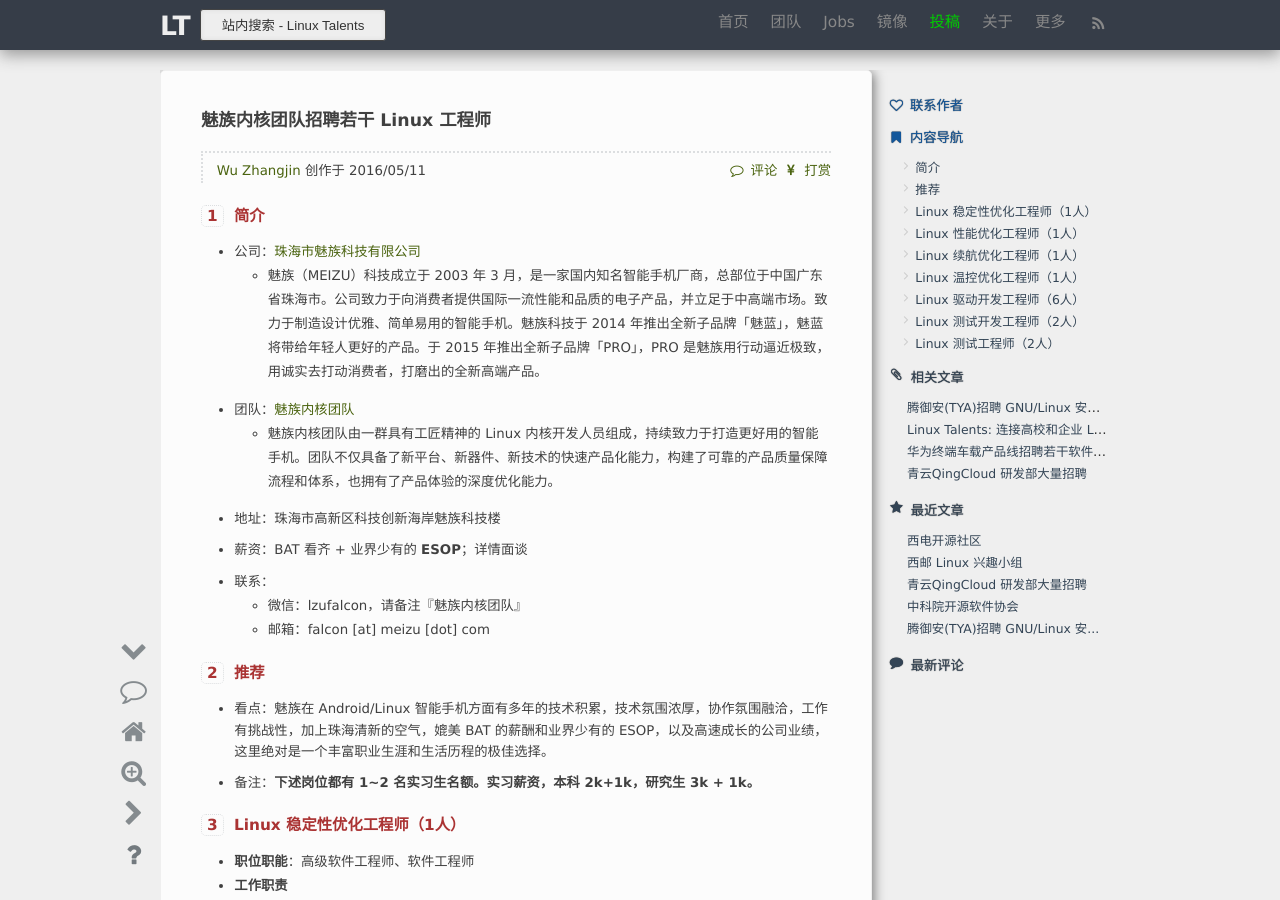
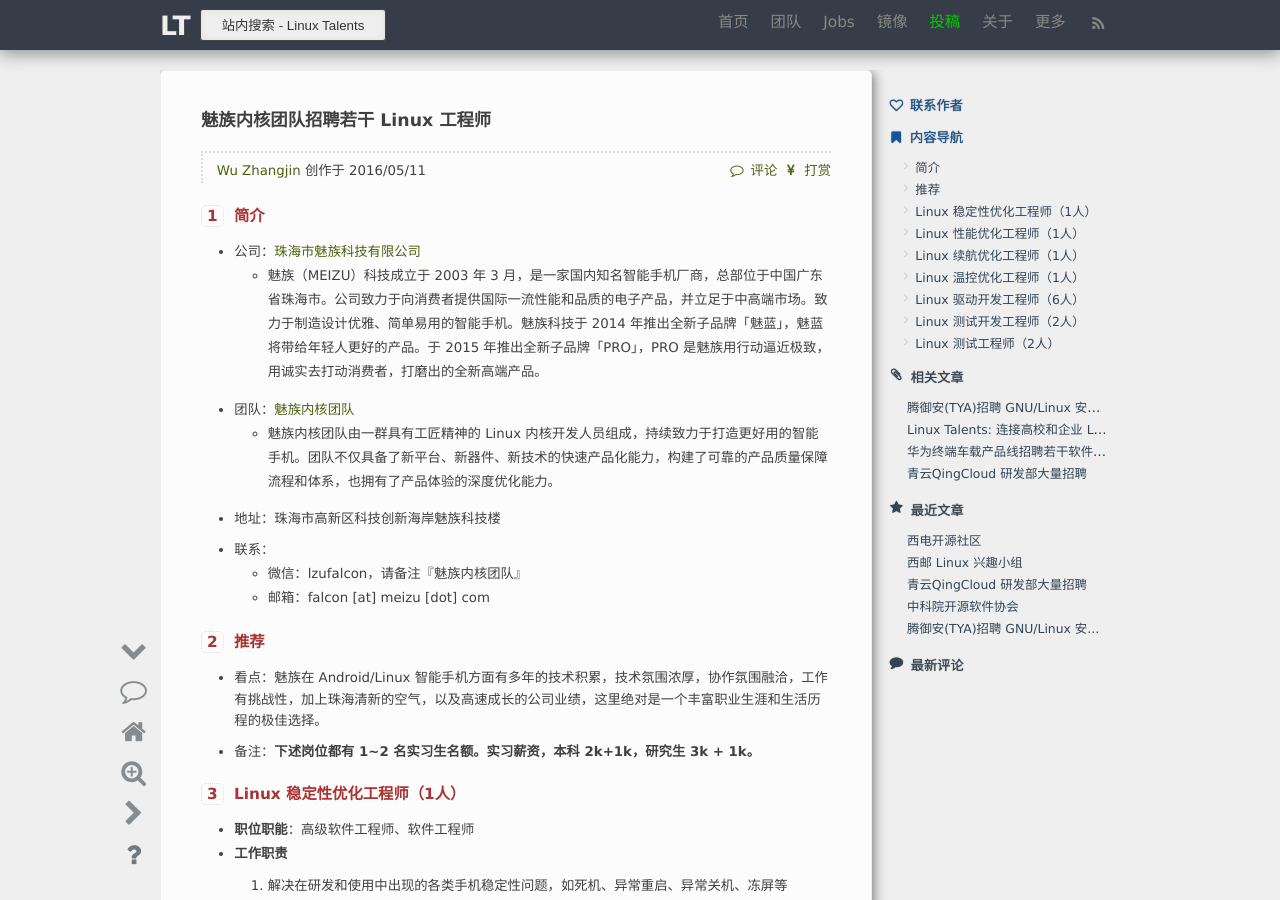
Before and after one commit to lzufalcon/linux-talents.github.io, a Jekyll site: the page built from _posts/2016-05-11-meizu-rd-center-bsp-dept-linux-opt-jobs.md, in a window 1280 px wide and 900 px high. Built offline with Jekyll 4.4.1, drawn with Linux system fonts in a browser that asks for light colours; comment, search, counter and statistics services are not loaded.

Commit message:
post: Update meizu jobs info
Signed-off-by: Wu Zhangjin <falcon@meizu.com>

```diff
--- a/_posts/2016-05-11-meizu-rd-center-bsp-dept-linux-opt-jobs.md
+++ b/_posts/2016-05-11-meizu-rd-center-bsp-dept-linux-opt-jobs.md
@@ -30,15 +30,13 @@ addrs:
 
 * 地址：珠海市高新区科技创新海岸魅族科技楼
 
-* 薪资：BAT 看齐 + 业界少有的 __ESOP__；详情面谈
-
 * 联系：
   * 微信：lzufalcon，请备注『魅族内核团队』
   * 邮箱：falcon [at] meizu [dot] com
 
 ## 推荐
 
-* 看点：魅族在 Android/Linux 智能手机方面有多年的技术积累，技术氛围浓厚，协作氛围融洽，工作有挑战性，加上珠海清新的空气，媲美 BAT 的薪酬和业界少有的 ESOP，以及高速成长的公司业绩，这里绝对是一个丰富职业生涯和生活历程的极佳选择。
+* 看点：魅族在 Android/Linux 智能手机方面有多年的技术积累，技术氛围浓厚，协作氛围融洽，工作有挑战性，加上珠海清新的空气，以及高速成长的公司业绩，这里绝对是一个丰富职业生涯和生活历程的极佳选择。
 
 * 备注：**下述岗位都有 1~2 名实习生名额。实习薪资，本科 2k+1k，研究生 3k + 1k。**
 
```
